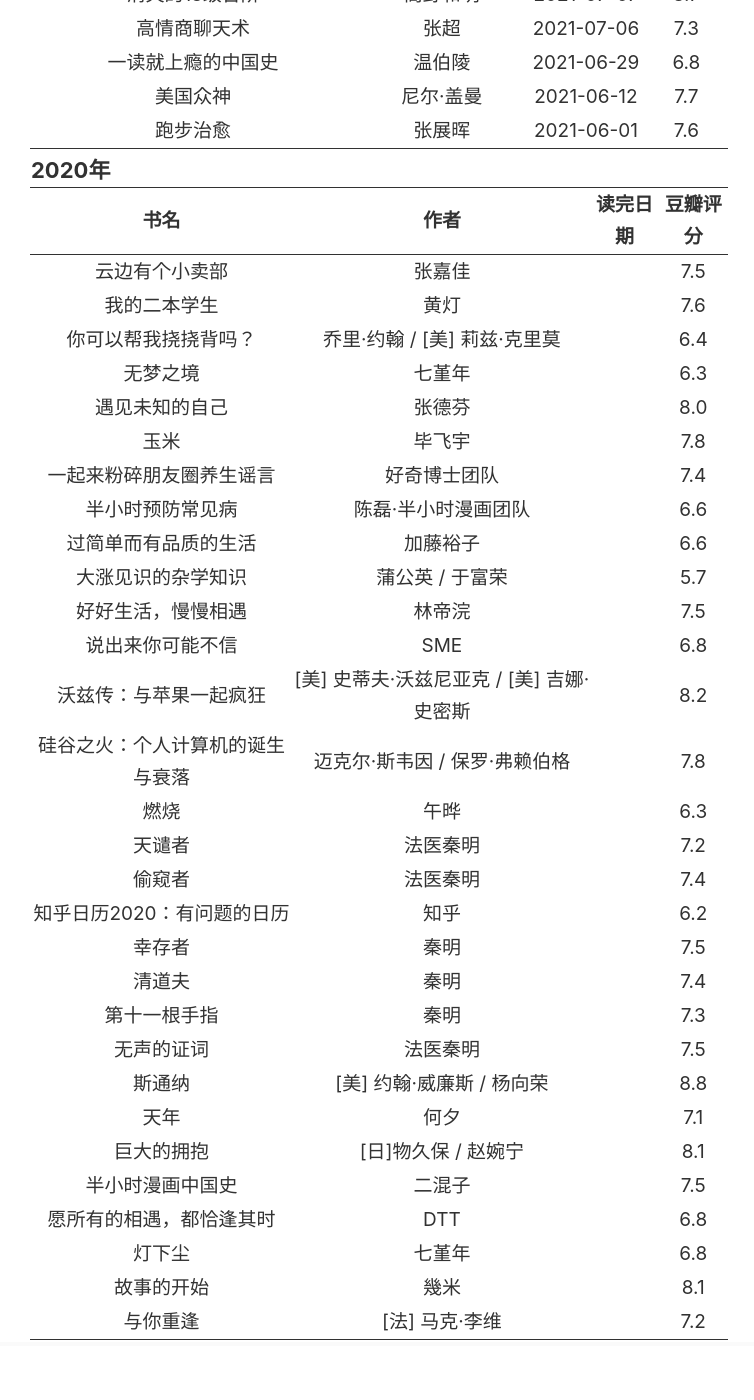
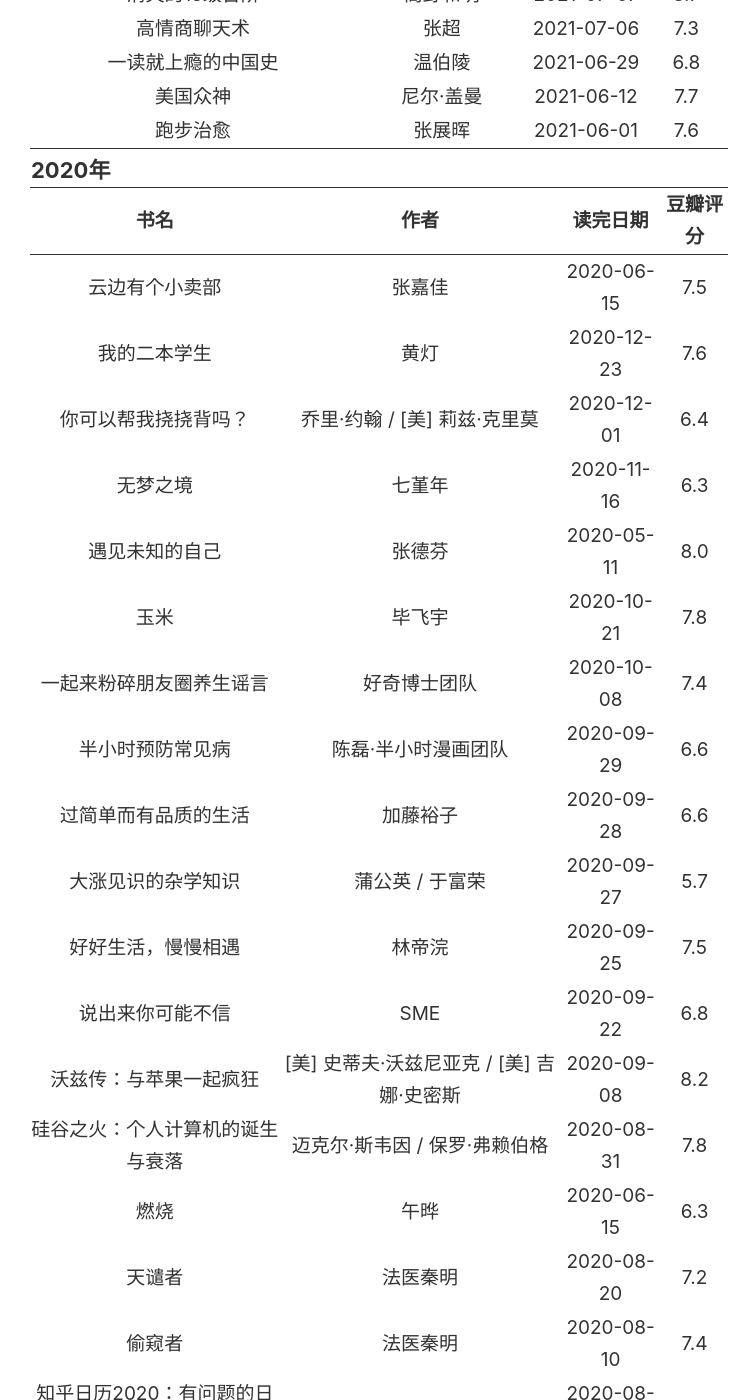
Before and after one commit to SWHL/SWHL.github.io, a Jekyll site: the page built from _pages/books.md, in a window 1280 px wide and 1400 px high, scrolled down 1003 px. Shown: the whole window, without its empty margins (261-1015 px from the left). Built offline with Jekyll 4.4.1, drawn with Linux system fonts in a browser that asks for light colours; before the commit the page ends 2349 px from its top, so only the background shows below that; some of the changed text lies outside the part shown.

Commit message:
Update books.md

```diff
--- a/_pages/books.md
+++ b/_pages/books.md
@@ -173,181 +173,181 @@ image: "./images/pages/books.jpg"
 	　　<tr>
 	　　　　　<td><a href="https://book.douban.com/subject/30254298/" target="_blank">云边有个小卖部</a></td>
 	　　　　　<td>张嘉佳</td>
-	　　　　　<td></td>
+	　　　　　<td>2020-06-15</td>
 	　　　　　<td>7.5</td>
 	　　</tr>
 	　　<tr>
 	　　　　　<td><a href="https://book.douban.com/subject/35050614/" target="_blank">我的二本学生</a></td>
 	　　　　　<td>黄灯</td>
-	　　　　　<td></td>
+	　　　　　<td>2020-12-23</td>
 	　　　　　<td>7.6</td>
 	　　</tr>
 	　　<tr>
 	　　　　　<td><a href="https://book.douban.com/subject/33420644/" target="_blank">你可以帮我挠挠背吗？</a></td>
 	　　　　　<td>乔里·约翰 / [美] 莉兹·克里莫</td>
-	　　　　　<td></td>
+	　　　　　<td>2020-12-01</td>
 	　　　　　<td>6.4</td>
 	　　</tr>
 	　　<tr>
 	　　　　　<td><a href="https://book.douban.com/subject/30188473/" target="_blank">无梦之境</a></td>
 	　　　　　<td>七堇年</td>
-	　　　　　<td></td>
+	　　　　　<td>2020-11-16</td>
 	　　　　　<td>6.3</td>
 	　　</tr>
 	　　<tr>
 	　　　　　<td><a href="https://book.douban.com/subject/2340100/" target="_blank">遇见未知的自己</a></td>
 	　　　　　<td>张德芬</td>
-	　　　　　<td></td>
+	　　　　　<td>2020-05-11</td>
 	　　　　　<td>8.0</td>
 	　　</tr>
 	　　<tr>
 	　　　　　<td><a href="https://book.douban.com/subject/1039060/" target="_blank">玉米</a></td>
 	　　　　　<td>毕飞宇</td>
-	　　　　　<td></td>
+	　　　　　<td>2020-10-21</td>
 	　　　　　<td>7.8</td>
 	　　</tr>
 	　　<tr>
 	　　　　　<td><a href="https://book.douban.com/subject/35101682/" target="_blank">一起来粉碎朋友圈养生谣言</a></td>
 	　　　　　<td>好奇博士团队</td>
-	　　　　　<td></td>
+	　　　　　<td>2020-10-08</td>
 	　　　　　<td>7.4</td>
 	　　</tr>
 	　　<tr>
 	　　　　　<td><a href="https://book.douban.com/subject/35200639/" target="_blank">半小时预防常见病</a></td>
 	　　　　　<td>陈磊·半小时漫画团队</td>
-	　　　　　<td></td>
+	　　　　　<td>2020-09-29</td>
 	　　　　　<td>6.6</td>
 	　　</tr>
 	　　<tr>
 	　　　　　<td><a href="https://book.douban.com/subject/26417188/" target="_blank">过简单而有品质的生活</a></td>
 	　　　　　<td>加藤裕子</td>
-	　　　　　<td></td>
+	　　　　　<td>2020-09-28</td>
 	　　　　　<td>6.6</td>
 	　　</tr>
 	　　<tr>
 	　　　　　<td><a href="https://book.douban.com/subject/30820746/" target="_blank">大涨见识的杂学知识</a></td>
 	　　　　　<td>蒲公英 / 于富荣</td>
-	　　　　　<td></td>
+	　　　　　<td>2020-09-27</td>
 	　　　　　<td>5.7</td>
 	　　</tr>
 	　　<tr>
 	　　　　　<td><a href="https://book.douban.com/subject/34990848/" target="_blank">好好生活，慢慢相遇</a></td>
 	　　　　　<td>林帝浣</td>
-	　　　　　<td></td>
+	　　　　　<td>2020-09-25</td>
 	　　　　　<td>7.5</td>
 	　　</tr>
 	　　<tr>
 	　　　　　<td><a href="https://book.douban.com/subject/33455758/" target="_blank">说出来你可能不信</a></td>
 	　　　　　<td>SME</td>
-	　　　　　<td></td>
+	　　　　　<td>2020-09-22</td>
 	　　　　　<td>6.8</td>
 	　　</tr>
 	　　<tr>
 	　　　　　<td><a href="https://book.douban.com/subject/21966356/" target="_blank">沃兹传：与苹果一起疯狂</a></td>
 	　　　　　<td>[美] 史蒂夫·沃兹尼亚克 / [美] 吉娜·史密斯</td>
-	　　　　　<td></td>
+	　　　　　<td>2020-09-08</td>
 	　　　　　<td>8.2</td>
 	　　</tr>
 	　　<tr>
 	　　　　　<td><a href="https://book.douban.com/subject/34875818/" target="_blank">硅谷之火：个人计算机的诞生与衰落</a></td>
 	　　　　　<td>迈克尔·斯韦因 / 保罗·弗赖伯格</td>
-	　　　　　<td></td>
+	　　　　　<td>2020-08-31</td>
 	　　　　　<td>7.8</td>
 	　　</tr>
 	　　<tr>
 	　　　　　<td><a href="https://book.douban.com/subject/34854338/" target="_blank">燃烧</a></td>
 	　　　　　<td>午晔</td>
-	　　　　　<td></td>
+	　　　　　<td>2020-06-15</td>
 	　　　　　<td>6.3</td>
 	　　</tr>
 	　　<tr>
 	　　　　　<td><a href="https://book.douban.com/subject/30372199/" target="_blank">天谴者</a></td>
 	　　　　　<td>法医秦明</td>
-	　　　　　<td></td>
+	　　　　　<td>2020-08-20</td>
 	　　　　　<td>7.2</td>
 	　　</tr>
 	　　<tr>
 	　　　　　<td><a href="https://book.douban.com/subject/27083910/" target="_blank">偷窥者</a></td>
 	　　　　　<td>法医秦明</td>
-	　　　　　<td></td>
+	　　　　　<td>2020-08-10</td>
 	　　　　　<td>7.4</td>
 	　　</tr>
 	　　<tr>
 	　　　　　<td><a href="https://book.douban.com/subject/34821118/" target="_blank">知乎日历2020：有问题的日历</a></td>
 	　　　　　<td>知乎</td>
-	　　　　　<td></td>
+	　　　　　<td>2020-08-06</td>
 	　　　　　<td>6.2</td>
 	　　</tr>
 	　　<tr>
 	　　　　　<td><a href="https://book.douban.com/subject/26772419/" target="_blank">幸存者</a></td>
 	　　　　　<td>秦明</td>
-	　　　　　<td></td>
+	　　　　　<td>2020-07-31</td>
 	　　　　　<td>7.5</td>
 	　　</tr>
 	　　<tr>
 	　　　　　<td><a href="https://book.douban.com/subject/26349251/" target="_blank">清道夫</a></td>
 	　　　　　<td>秦明</td>
-	　　　　　<td></td>
+	　　　　　<td>2020-07-24</td>
 	　　　　　<td>7.4</td>
 	　　</tr>
 	　　<tr>
 	　　　　　<td><a href="https://book.douban.com/subject/25896617/" target="_blank">第十一根手指</a></td>
 	　　　　　<td>秦明</td>
-	　　　　　<td></td>
+	　　　　　<td>2020-07-13</td>
 	　　　　　<td>7.3</td>
 	　　</tr>
 	　　<tr>
 	　　　　　<td><a href="https://book.douban.com/subject/24531011/" target="_blank">无声的证词</a></td>
 	　　　　　<td>法医秦明</td>
-	　　　　　<td></td>
+	　　　　　<td>2020-07-07</td>
 	　　　　　<td>7.5</td>
 	　　</tr>
 	　　<tr>
 	　　　　　<td><a href="https://book.douban.com/subject/26425831/" target="_blank">斯通纳</a></td>
 	　　　　　<td>[美] 约翰·威廉斯 / 杨向荣</td>
-	　　　　　<td></td>
+	　　　　　<td>2020-06-21</td>
 	　　　　　<td>8.8</td>
 	　　</tr>
 	　　<tr>
 	　　　　　<td><a href="https://book.douban.com/subject/26638272/" target="_blank">天年</a></td>
 	　　　　　<td>何夕</td>
-	　　　　　<td></td>
+	　　　　　<td>2020-06-09</td>
 	　　　　　<td>7.1</td>
 	　　</tr>
 	　　<tr>
 	　　　　　<td><a href="https://book.douban.com/subject/34953939/" target="_blank">巨大的拥抱</a></td>
 	　　　　　<td>[日]物久保 / 赵婉宁</td>
-	　　　　　<td></td>
+	　　　　　<td>2020-05-30</td>
 	　　　　　<td>8.1</td>
 	　　</tr>
 	　　<tr>
 	　　　　　<td><a href="https://book.douban.com/subject/27003014/" target="_blank">半小时漫画中国史</a></td>
 	　　　　　<td>二混子</td>
-	　　　　　<td></td>
+	　　　　　<td>2020-05-28</td>
 	　　　　　<td>7.5</td>
 	　　</tr>
 	　　<tr>
 	　　　　　<td><a href="https://book.douban.com/subject/27167935/" target="_blank">愿所有的相遇，都恰逢其时</a></td>
 	　　　　　<td>DTT</td>
-	　　　　　<td></td>
+	　　　　　<td>2020-05-22</td>
 	　　　　　<td>6.8</td>
 	　　</tr>
 	　　<tr>
 	　　　　　<td><a href="https://book.douban.com/subject/26437752/" target="_blank">灯下尘</a></td>
 	　　　　　<td>七堇年</td>
-	　　　　　<td></td>
+	　　　　　<td>2020-04-30</td>
 	　　　　　<td>6.8</td>
 	　　</tr>
 	　　<tr>
 	　　　　　<td><a href="https://book.douban.com/subject/26117896/" target="_blank">故事的开始</a></td>
 	　　　　　<td>幾米</td>
-	　　　　　<td></td>
+	　　　　　<td>2020-02-06</td>
 	　　　　　<td>8.1</td>
 	　　</tr>
 	　　<tr>
 	　　　　　<td><a href="https://book.douban.com/subject/26971527/" target="_blank">与你重逢</a></td>
 	　　　　　<td>[法] 马克·李维</td>
-	　　　　　<td></td>
+	　　　　　<td>2020-01-03</td>
 	　　　　　<td>7.2</td>
 	　　</tr>
 	</tbody>
```
